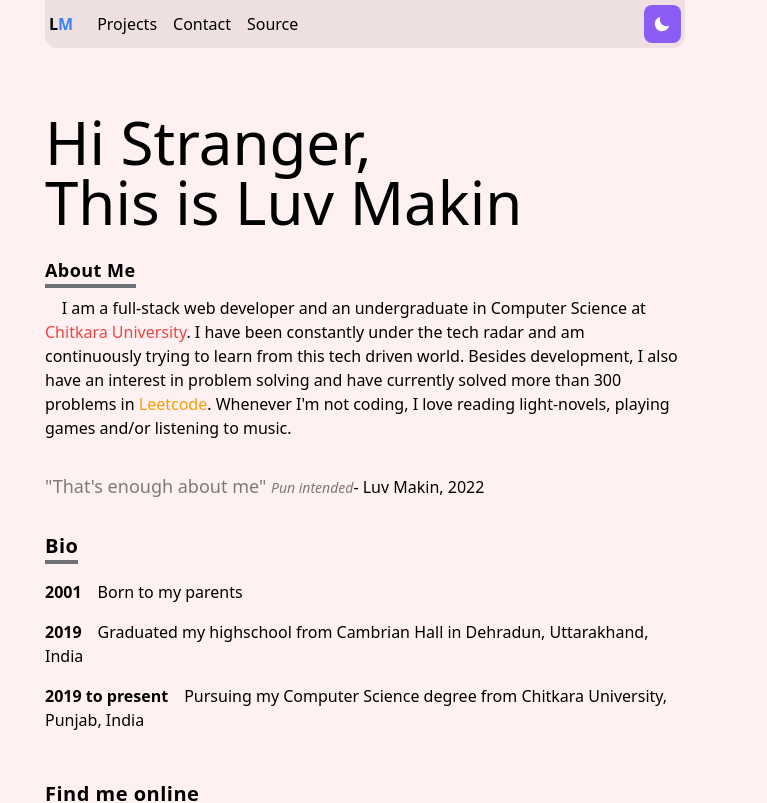
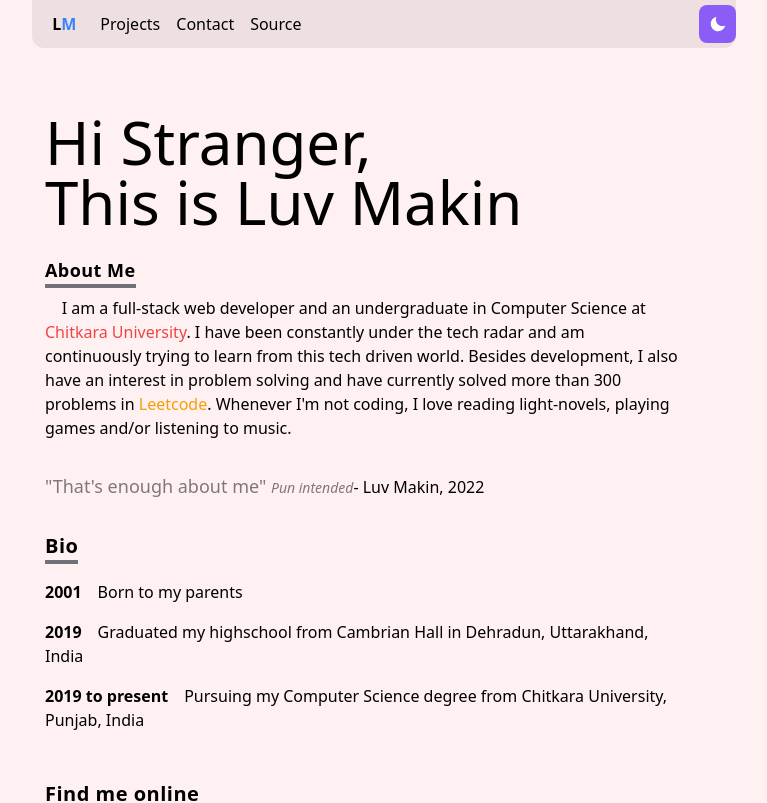
Before and after one commit to pandacover/portfolio, a Next.js app: page / in a window 1280 px wide. Shown: the top 803 px of the page, without its empty margins (275-1042 px from the left). Built offline with nearby package versions, Linux system fonts and the light colour scheme.

Commit message:
fixed UI mistakes, updated navbar

```diff
--- a/components/Layout.tsx
+++ b/components/Layout.tsx
@@ -9,7 +9,7 @@ interface Props {
 
 export const variants = {
   initial: {opacity: "0", x: "-100%"},
-  animate: {opacity: "1", x: "0", transition: { delay: 0.5, type: "spring", damping: 15, spring: 70 }},
+  animate: {opacity: "1", x: "0", transition: { delay: 0.5, type: "spring", damping: 12, spring: 70 }},
 };
 
 const Layout: React.FC<Props> = ({ children }) => {
--- a/components/navbar.tsx
+++ b/components/navbar.tsx
@@ -43,8 +43,8 @@ const Navbar: React.FC = () => {
     }
   }, []);
   return (
-    <nav className={`z-[999] w-full h-12 top-0 sticky flex flex-wrap items-center text-black transition-all
-    dark:text-white bg-[#0001] dark:bg-[#fff1] px-1 rounded-bl-xl rounded-br-xl ${scrollY > 250 ? 'dark:bg-black bg-rose-100': ''}`}>
+    <nav className={`z-[999] w-[110%] ml-[-2%] h-12 top-0 sticky flex flex-wrap items-center text-black transition-all
+    dark:text-white bg-[#0001] dark:bg-[#fff1] pl-5 rounded-bl-xl rounded-br-xl ${scrollY > 250 ? 'dark:bg-black bg-rose-100': ''}`}>
       <ul className='flex flex-[2] gap-2 h-full items-center'>
       <li className='mr-4 group'>
         <Link href='/' passHref>
```
